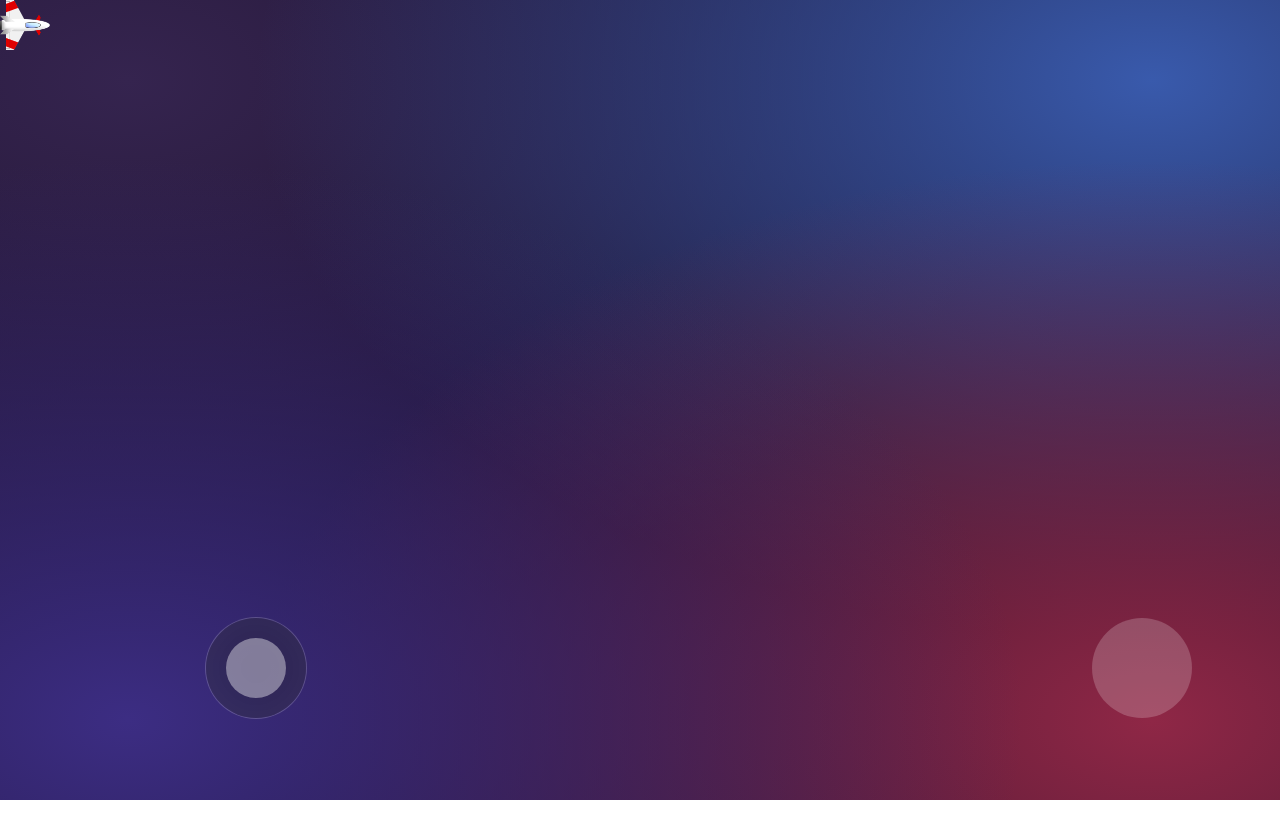
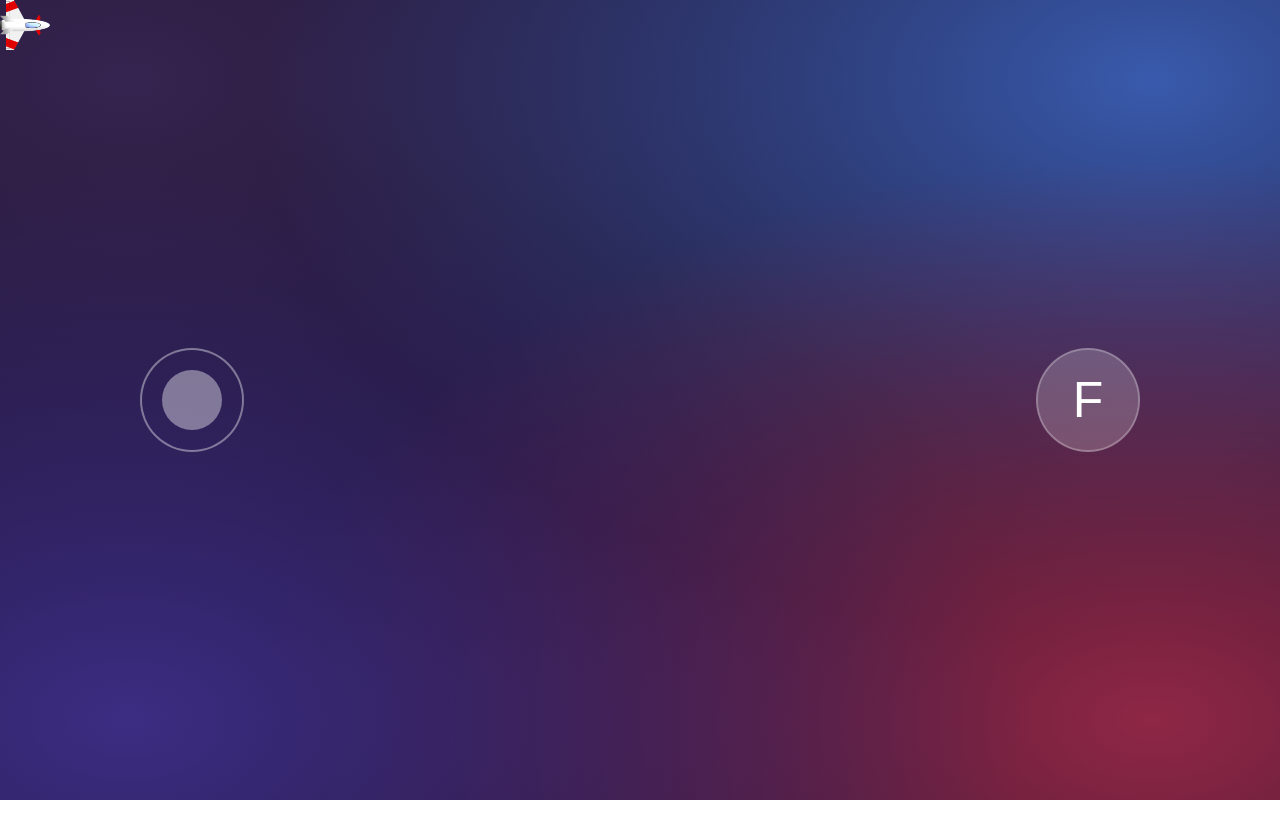
Before and after one commit to rokobuljan/gamepad, a website built with Vite: page index.html in a window 1280 px wide. After the commit the page ends 800 px from the top, so only its background shows below. Built offline with nearby package versions, Linux system fonts and the light colour scheme.

Commit message:
improvements

```diff
--- a/Gamepad.js
+++ b/Gamepad.js
@@ -8,10 +8,12 @@ import { Joystick } from "./controllers/joystick.js";
 const _controllers = { button: Button, joystick: Joystick }
 
 class Gamepad {
-    constructor(controllers) {
-        this.controllers = {};
-        this.touches = {}; // identifier ID : touch evt
-        this.init(controllers);
+    constructor(options) {
+        Object.assign(this, {
+            fullscreen: true,
+            controllers: {},
+        }, options);
+        this.init();
     }
 
     vibrate(vibrationPattern) {
@@ -19,7 +21,6 @@ class Gamepad {
     }
 
     destroyOne(id) {
-        // Destroy one
         if (id && this.controllers.hasOwnProperty(id)) {
             this.controllers[id].destroy();
             delete this.controllers[id];
@@ -33,11 +34,19 @@ class Gamepad {
         );
     }
 
-    init(controllers) {
-        Object.entries(controllers).forEach(([id, options]) => {
-            const controller = new _controllers[options.type](id, options);
-            this.controllers[id] = controller;
+    init() {
+        Object.entries(this.controllers).forEach(([id, options]) => {
+            this.controllers[id] = new _controllers[options.type](id, options);
         });
+
+        if (this.fullscreen) {
+            const EL_fullScreen = document.querySelector("body");
+            EL_fullScreen.addEventListener("click", function (evt) {
+                evt.preventDefault();
+                document.documentElement.requestFullscreen();
+            });
+        }
+
     }
 }
 
--- a/controllers/Joystick.js
+++ b/controllers/Joystick.js
@@ -19,8 +19,6 @@ class Joystick extends Controller {
     onDown() {
         super.onDown();
 
-        this.el.style.left = `${this.x_start}px`;
-        this.el.style.top = `${this.y_start}px`;
         this.el_handle.style.left = `50%`;
         this.el_handle.style.top = `50%`;
 
--- a/controllers/controller.js
+++ b/controllers/controller.js
@@ -25,7 +25,9 @@ class Controller {
             axis: "all",
             radius: 50,
             text: "",
-            style: {},
+            position: { top: "50%", left: "50%" }, // For the wrapper .Gamepad-Controller
+            reposition: false, // If the controller should reposition at Touch Down coordinates
+            style: {}, // Styles
             onInput() { },
         }, options, {
             type,
@@ -41,9 +43,9 @@ class Controller {
         this.isJoystick = this.type === "Joystick";
     }
 
-    onDown() {}
-    onMove() {}
-    onUp() {}
+    onDown() { }
+    onMove() { }
+    onUp() { }
 
     // Get relative mouse coordinates
     getMouseXY(evt) {
@@ -68,6 +70,11 @@ class Controller {
         this.y_start = y;
         this.isDown = true;
         this.wasTouched = true;
+
+        if (this.reposition) {
+            this.el_controller.style.left = `${this.x_start}px`;
+            this.el_controller.style.top = `${this.y_start}px`;
+        }
 
         this.onDown();
     }
@@ -101,11 +108,13 @@ class Controller {
         this.isDrag = false;
         this.isDown = false;
 
-        console.log("UP " + tou.identifier);
         this.onUp();
     }
 
     init() {
+
+        this.el_parent = EL(this.parent);
+        this.el_controller = ELNew("div", { className: "Gamepad-Controller" });
         this.el = ELNew("div", {
             id: this.id,
             textContent: this.text,
@@ -129,11 +138,18 @@ class Controller {
         };
 
         // Add styles
+        Object.assign(this.el_controller.style, {
+            position: "absolute",
+            width: "0",
+            height: "0",
+            userSelect: "none",
+            ...this.position
+        });
         Object.assign(this.el.style, styles);
 
-        // Insert Element
-        this.el_parent = EL(this.parent);
-        this.el_parent.append(this.el);
+        // Insert Elements
+        this.el_controller.append(this.el);
+        this.el_parent.append(this.el_controller);
 
         // Events
 
@@ -155,10 +171,13 @@ class Controller {
 
         this.el_parent.addEventListener(pointer.up, (evt) => {
             if (this.isJoystick && evt.target.closest(".Gamepad-Button")) return;
-            this.handleUp(evt)
+            this.handleUp(evt);
         });
-        this.el_parent.addEventListener(pointer.cancel, (evt) => this.handleUp(evt));
 
+        this.el_parent.addEventListener(pointer.cancel, (evt) => {
+            if (this.isJoystick && evt.target.closest(".Gamepad-Button")) return;
+            this.handleUp(evt);
+        });
 
         // Avoid contextmenu on long press
         this.el_parent.addEventListener("contextmenu", (evt) => evt.preventDefault());
--- a/main.js
+++ b/main.js
@@ -23,8 +23,9 @@ class Player {
             radius: 40,
             angle: 0,
             speed: 0,
-            speed_max: 2,
+            speed_max: 5,
             controller: { angle: 0, value: 0 },
+            canFire: true,
         }, options);
 
         this.EL = ELNew("div", { className: "player" });
@@ -51,8 +52,6 @@ class Player {
         this.x += Math.cos(this.controller.angle) * this.speed;
         this.y += Math.sin(this.controller.angle) * this.speed;
 
-        // console.log(this.x, this.y);
-
         const bcr_app = EL_app.getBoundingClientRect();
         // edge collision
         this.x = Math.max(0, Math.min(bcr_app.width - this.radius, this.x));
@@ -61,8 +60,6 @@ class Player {
         // Rotation
         this.angle = this.controller.angle;
 
-        // console.log(this.angle);
-
         // DRAW
         this.EL.style.cssText = `
             transform: translate(${this.x}px, ${this.y}px) rotate(${this.angle + Math.PI / 2}rad);
@@ -70,6 +67,7 @@ class Player {
     }
 
     fire() {
+        if (!this.canFire) return;
         new Weapon({
             x: this.x + (this.radius / 2) + 4,
             y: this.y + (this.radius / 2) - 3,
@@ -86,10 +84,12 @@ class Weapon {
             x: 0,
             y: 0,
             angle: 0,
-            speed: 3,
+            speed: 6,
         }, props, {
-            speed_max: 10,
+            speed_max: 13,
             life: 190,
+            fireRate: 10,
+            fireCoolDown: 0,
             EL: ELNew("div", { className: "missile" }),
         });
 
@@ -138,13 +138,15 @@ const PL = new Player({
 
 
 const GP = new Gamepad({
+    controllers: {
         move: {
             type: "joystick", // "joystick | button"
             parent: "#app",
             axis: "all",
-        style: {
-            left: "20%",
-            bottom: "4%",
+            reposition: true,
+            position: {
+                left: "15%",
+                top: "50%",
             },
             onInput() {
                 // console.log(this.value, this.angle);
@@ -155,10 +157,12 @@ const GP = new Gamepad({
         fire: {
             type: "button",
             parent: "#app",
-        text: "",
+            text: "F",
+            position: {
+                right: "15%",
+                bottom: "50%",
+            },
             style: {
-            right: "3%",
-            bottom: "4%",
                 color: "#fff",
                 background: "hsla(255, 100%, 100%, 0.2)",
             },
@@ -168,16 +172,15 @@ const GP = new Gamepad({
                 GP.vibrate(100);
             }
         }
+    }
 });
 
 
 const engine = () => {
 
     PL.move();
+    weapons.forEach(weapon => weapon.move());
 
-    if (weapons.length) {
-        weapons.forEach(weapon => weapon.move());
-    }
 
     // Loop RAF
     requestAnimationFrame(engine);
--- a/style.scss
+++ b/style.scss
@@ -7,19 +7,19 @@
 }
 
 body {
-    height: calc(100vh + 60px);
     overflow: hidden;
     font: 16px/1.2 sans-serif;
 }
 
 #app {
+    touch-action: none;
+
     position: absolute;
     left: 0;
     top: 0;
     right: 0;
     bottom: 0;
     overflow: hidden;
-    touch-action: none;
     color: hsla(0, 0%, 100%, 0.85);
 
     background-color: #170d24;
@@ -73,14 +73,20 @@ body {
 }
 
 .Gamepad {
+
+    &-Joystick,
+    &-Button {
+
+        box-shadow:  0 0 0 2px rgba(255, 255, 255, 0.4);
+        position: absolute;
+        transform: translate(-50%, -50%);
+        display: inline-flex;
+        justify-content: center;
+        align-items: center;
+        user-select: none;
+    }
+
     &-Joystick {
-        position: absolute;
-        border-radius: 50%;
-        background: rgba(0, 0, 0, 0.3);
-        box-shadow: inset 0 0 80px rgba(255, 255, 255, 0.1),
-            0 0 0 1px rgba(255, 255, 255, 0.2);
-        pointer-events: none;
-        transform: translate(-50%, -50%);
 
         &-handle {
             position: absolute;
@@ -91,16 +97,4 @@ body {
             transform: translate(-50%, -50%);
         }
     }
-
-    &-Button {
-        position: absolute;
-        display: inline-flex;
-        justify-content: center;
-        align-items: center;
-        transform: translate(-50%, -50%);
-
-        &:hover {
-            color: #000;
-        }
-    }
 }
```
Lines whose indentation alone changed are shown as unchanged.
